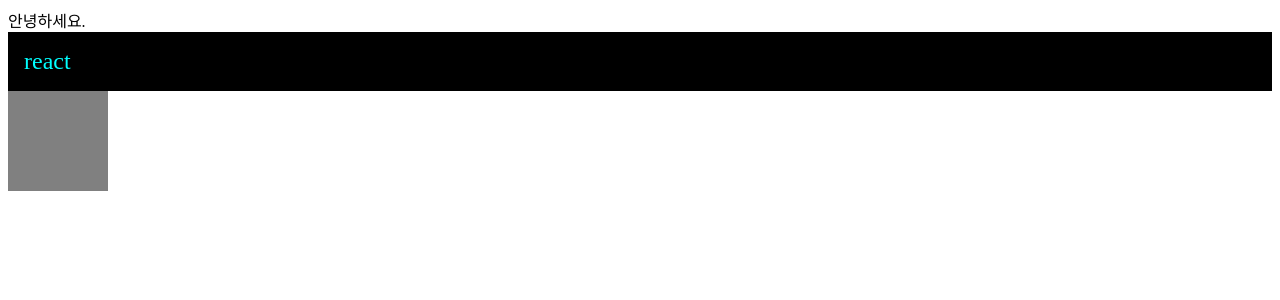
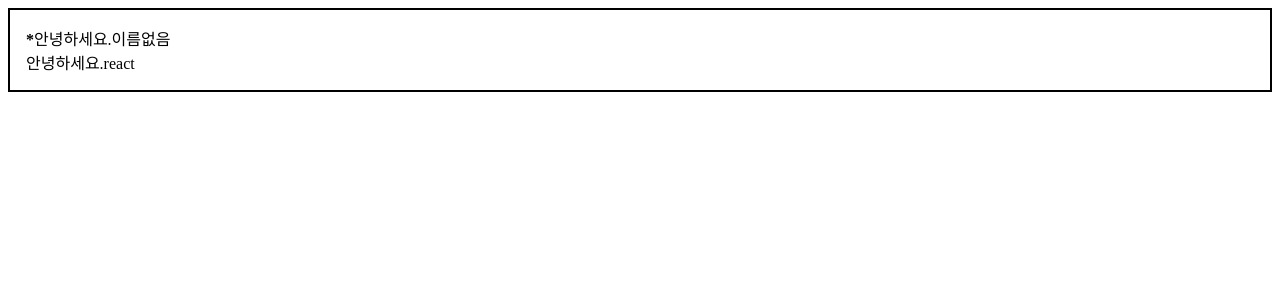
Before and after one commit to hyeongkyuPark/react-study, a React (Create React App) app in the folder first/: page / in a window 1280 px wide. Shown: the top 300 px of the page. Built offline with nearby package versions, Linux system fonts and the light colour scheme.

Commit message:
props, 조건부 렌더링 코드 작성

```diff
--- a/first/src/App.js
+++ b/first/src/App.js
@@ -1,22 +1,13 @@
 import React from 'react';
 import Hello from './Hello';
-import './App.css';
+import Wrapper from './Wrapper';
 
 function App() {
-  const name = 'react';
-  const style = {
-    color: 'aqua',
-    background: 'black',
-    fontSize: 24,
-    padding: '1rem'
-  }
-
   return (
-    <div>
-      <Hello />
-      <div style={style}>{name}</div>
-      <div className='gray-box'></div>
-    </div>
+    <Wrapper>
+      <Hello isSpecial={true}/>
+      <Hello name='react' />
+    </Wrapper>
   );
 }
 
--- a/first/src/Hello.js
+++ b/first/src/Hello.js
@@ -1,10 +1,15 @@
 import React from 'react';
 
-function Hello() {
+function Hello({name, isSpecial}) {
     return (
-        <div>안녕하세요.</div>
+        <div>
+            {isSpecial && <b>*</b>}
+            안녕하세요.{name}
+        </div>
     )
 }
 
-
+Hello.defaultProps = {
+    name: '이름없음'
+}
 export default Hello;
--- /dev/null
+++ b/first/src/Wrapper.js
@@ -0,0 +1,14 @@
+import React from 'react';
+
+function Wrapper({ children }) {
+    const styel = {
+        border: '2px solid black',
+        padding: 16
+    }
+
+    return (
+    <div style={styel}>{children}</div>
+    )
+}
+
+export default Wrapper;
```
